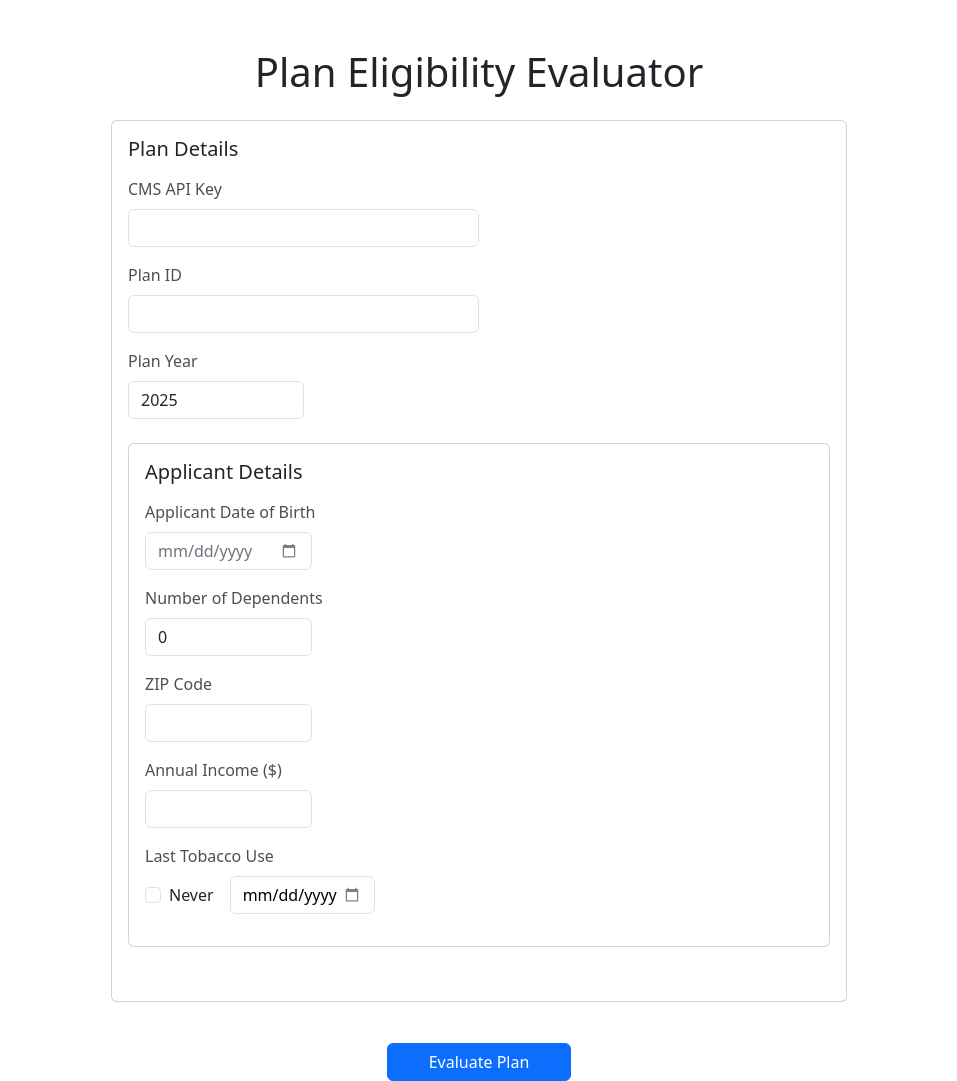
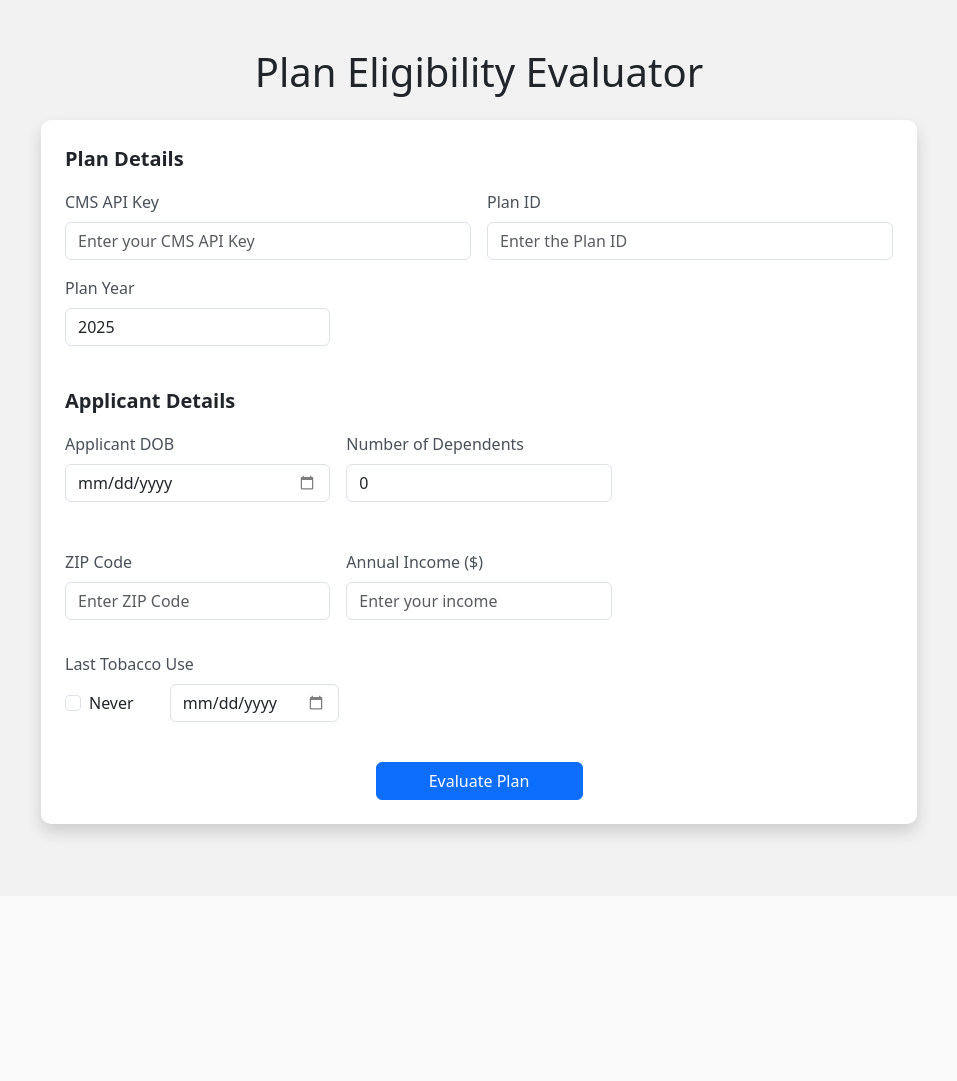
Before and after one commit to ronburnley/plan-eligibility-rules-python-v3, a Flask app: page / in a window 1280 px wide. Shown: the whole page, without its empty margins (161-1118 px from the left). After the commit the page ends 841 px from the top, so only its background shows below. Run offline with Flask 3, Linux system fonts and the light colour scheme.

Commit message:
changed UI layout

```diff
--- a/templates/index.html
+++ b/templates/index.html
@@ -1,62 +1,97 @@
 <!DOCTYPE html>
 <html lang="en">
 <head>
-    <meta charset="UTF-8">
-    <meta name="viewport" content="width=device-width, initial-scale=1.0">
+  <meta charset="UTF-8" />
+  <meta name="viewport" content="width=device-width, initial-scale=1.0"/>
   <title>Plan Eligibility Evaluator</title>
-    <link href="https://cdn.jsdelivr.net/npm/bootstrap@5.3.0/dist/css/bootstrap.min.css" rel="stylesheet">
+
+  <!-- Bootstrap CSS -->
+  <link
+    href="https://cdn.jsdelivr.net/npm/bootstrap@5.3.0/dist/css/bootstrap.min.css"
+    rel="stylesheet"
+  />
+
   <style>
-        .result-card {
-            display: none;
-            margin-top: 20px;
+    /* General Layout and Typography */
+    body {
+      background-color: #f2f2f2;
+      font-family: system-ui, -apple-system, BlinkMacSystemFont, "Segoe UI", Roboto, "Helvetica Neue", Arial, sans-serif;
     }
+    .container {
+      max-width: 900px;
+    }
+    .card {
+      border: none;
+      border-radius: 10px;
+    }
+    .card-body {
+      border-radius: 10px;
+    }
+    .form-label {
+      font-weight: 500;
+      color: #495057;
+    }
+    .form-control {
+      margin-bottom: 1rem;
+      border-radius: 6px;
+    }
+    .mb-4 {
+      margin-bottom: 1.5rem !important;
+    }
+
+    /* Section headings */
+    .section-title {
+      font-size: 1.25rem;
+      font-weight: 600;
+      color: #212529;
+      margin-bottom: 1rem;
+    }
+
+    /* Dependent sections */
+    .dependent-entry {
+      margin-bottom: 1rem;
+      padding: 1rem;
+      background: #fafafa;
+      border-radius: 6px;
+      box-shadow: inset 0 0 2px rgba(0, 0, 0, 0.05);
+    }
+    .dependent-label {
+      font-weight: 500;
+      margin-bottom: 0.5rem;
+      display: block;
+    }
+
+    /* Date placeholder styling (maintains gray placeholder, turns black on valid input) */
+    /* For all date inputs that don't have a value, display a pseudo-placeholder */
+    input[type="date"]::-webkit-datetime-edit:empty:before {
+    content: attr(data-placeholder);
+    color: #6c757d; /* placeholder color */
+    }
+
+    /* Keep the calendar icon slightly transparent */
+    input[type="date"]::-webkit-calendar-picker-indicator {
+    opacity: 0.5;
+    }
+
+    /* Turn the text black once a valid date is entered */
+    input[type="date"]:valid::-webkit-datetime-edit {
+    color: #000;
+    }
+
+    /* Loading Spinner */
     .loading {
       display: none;
       text-align: center;
       margin: 20px 0;
     }
-        .section-card {
-            background: #fff;
-            border: 1px solid #dee2e6;
-            border-radius: 0.375rem;
-            padding: 1.5rem;
-            margin-bottom: 1.5rem;
+
+    /* Eligibility results styling */
+    .result-card {
+      display: none;
+      border: none;
+      border-radius: 10px;
+      margin-top: 2rem;
     }
-        .section-title {
-            font-size: 1.1rem;
-            font-weight: 500;
-            margin-bottom: 1.5rem;
-            color: #212529;
-        }
-        .dependent-entry {
-            margin-bottom: 1rem;
-            padding: 1rem;
-            background: #f8f9fa;
-            border-radius: 0.375rem;
-        }
-        .dependent-label {
-            font-weight: 500;
-            color: #495057;
-            margin-bottom: 0.5rem;
-        }
-        .form-control {
-            margin-bottom: 1rem;
-        }
-        .form-label {
-            font-weight: 500;
-            color: #495057;
-        }
-        /* Add styles for date input placeholders */
-        input[type="date"]::-webkit-datetime-edit {
-            color: #6c757d;
-        }
-        input[type="date"]::-webkit-calendar-picker-indicator {
-            opacity: 0.5;
-        }
-        input[type="date"]:valid::-webkit-datetime-edit {
-            color: #000000;
-        }
-        /* Add styles for eligibility results */
     .eligibility-results {
       list-style-type: none;
       padding-left: 0;
@@ -67,11 +102,11 @@
       align-items: baseline;
       padding: 0.5rem 0;
       color: #495057;
-            line-height: 1.5;
+      line-height: 1.4;
     }
     .eligibility-item::before {
       content: "•";
-            font-size: 1.5em;
+      font-size: 1.2rem;
       color: #0d6efd;
       margin-right: 0.75rem;
       line-height: 1;
@@ -83,42 +118,73 @@
     }
   </style>
 </head>
+
 <body>
   <div class="container py-5">
     <h1 class="text-center mb-4">Plan Eligibility Evaluator</h1>
 
-        <div class="row justify-content-center">
-            <div class="col-md-8">
-                <div class="card mb-4">
-                    <div class="card-body">
-                        <h5 class="card-title mb-3">Plan Details</h5>
+    <!-- Card: Main Form -->
+    <div class="card shadow mb-4">
+      <div class="card-body p-4">
         <form id="evaluationForm">
-                            <div class="mb-3">
+          <!-- Plan Details Section -->
+          <div>
+            <div class="section-title">Plan Details</div>
+            <div class="row g-3">
+              <div class="col-md-6">
                 <label for="apiKey" class="form-label">CMS API Key</label>
-                                <input type="password" class="form-control w-50" id="apiKey" required>
+                <input
+                  type="password"
+                  class="form-control"
+                  id="apiKey"
+                  placeholder="Enter your CMS API Key"
+                  required
+                />
               </div>
-                            <div class="mb-3">
+              <div class="col-md-6">
                 <label for="planId" class="form-label">Plan ID</label>
-                                <input type="text" class="form-control w-50" id="planId" required>
+                <input
+                  type="text"
+                  class="form-control"
+                  id="planId"
+                  placeholder="Enter the Plan ID"
+                  required
+                />
               </div>
-                            <div class="mb-3">
-                                <label for="year" class="form-label">Plan Year</label>
-                                <input type="number" class="form-control w-25" id="year" required
-                                       min="2020" max="2030" value="2025">
             </div>
 
-                            <div class="card mt-4">
-                                <div class="card-body">
-                                    <h5 class="card-title mb-3">Applicant Details</h5>
-
-                                    <div class="mb-3">
-                                        <label for="applicantDob" class="form-label">Applicant Date of Birth</label>
-                                        <input type="date" class="form-control w-25" id="applicantDob" required>
+            <div class="row g-3">
+              <div class="col-md-4">
+                <label for="year" class="form-label">Plan Year</label>
+                <input
+                  type="number"
+                  class="form-control"
+                  id="year"
+                  required
+                  min="2020"
+                  max="2030"
+                  value="2025"
+                />
+              </div>
+            </div>
           </div>
 
-                                    <div class="mb-3">
+          <!-- Applicant Details Section -->
+          <div class="mt-4">
+            <div class="section-title">Applicant Details</div>
+            <div class="row g-3">
+              <div class="col-md-4">
+                <label for="applicantDob" class="form-label">Applicant DOB</label>
+                <input
+                  type="date"
+                  class="form-control"
+                  id="applicantDob"
+                  required
+                />
+              </div>
+              <div class="col-md-4">
                 <label for="dependentCount" class="form-label">Number of Dependents</label>
-                                        <select class="form-control w-25" id="dependentCount" required>
+                <select class="form-control" id="dependentCount" required>
                   <option value="0">0</option>
                   <option value="1">1</option>
                   <option value="2">2</option>
@@ -127,41 +193,70 @@
                   <option value="5">5</option>
                 </select>
               </div>
-
-                                    <div id="dependentsContainer">
-                                        <!-- Dependent rows will be dynamically added here -->
             </div>
 
-                                    <div class="mb-3">
-                                        <label for="zipCode" class="form-label">ZIP Code</label>
-                                        <input type="text" class="form-control w-25" id="zipCode" required
-                                               pattern="[0-9]{5}"
+            <div class="mt-3" id="dependentsContainer">
+              <!-- Dependent rows will appear here dynamically -->
             </div>
 
-                                    <div class="mb-3">
+            <div class="row g-3 mt-2">
+              <div class="col-md-4">
+                <label for="zipCode" class="form-label">ZIP Code</label>
+                <input
+                  type="text"
+                  class="form-control"
+                  id="zipCode"
+                  required
+                  pattern="[0-9]{5}"
+                  placeholder="Enter ZIP Code"
+                />
+              </div>
+              <div class="col-md-4">
                 <label for="income" class="form-label">Annual Income ($)</label>
-                                        <input type="number" class="form-control w-25" id="income" required
-                                               min="0" step="1000">
+                <input
+                  type="number"
+                  class="form-control"
+                  id="income"
+                  required
+                  min="0"
+                  step="1000"
+                  placeholder="Enter your income"
+                />
+              </div>
             </div>
 
-                                    <div class="mb-3">
-                                        <label class="form-label">Last Tobacco Use</label>
-                                        <div class="d-flex align-items-center gap-3">
-                                            <div class="form-check mb-0">
-                                                <input type="checkbox" class="form-check-input" id="neverUsedTobacco">
+            <div class="mt-3">
+              <label class="form-label d-block">Last Tobacco Use</label>
+              <div class="form-check form-check-inline mb-3">
+                <input
+                  type="checkbox"
+                  class="form-check-input"
+                  id="neverUsedTobacco"
+                />
                 <label class="form-check-label" for="neverUsedTobacco">Never</label>
               </div>
-                                            <div id="lastTobaccoUseContainer" class="flex-grow-1">
-                                                <input type="date" class="form-control w-25 mb-0" id="lastTobaccoUse">
+              <div id="lastTobaccoUseContainer" class="d-inline-block ms-3">
+                <input
+                    type="date"
+                    class="form-control"
+                    id="lastTobaccoUse"
+                    data-placeholder="Select date"
+                    required
+                />
               </div>
             </div>
           </div>
-                                </div>
+
+          <div class="mt-4">
+            <button type="submit" class="btn btn-primary w-25 mx-auto d-block">
+              Evaluate Plan
+            </button>
           </div>
         </form>
       </div>
     </div>
 
+    <!-- Loading Spinner -->
     <div class="loading">
       <div class="spinner-border text-primary" role="status">
         <span class="visually-hidden">Loading...</span>
@@ -169,35 +264,43 @@
       <p class="mt-2">Evaluating plan eligibility...</p>
     </div>
 
-                <div class="d-flex justify-content-center position-relative" style="top: 5rem;">
-                    <button type="submit" class="btn btn-primary w-25" form="evaluationForm">Evaluate Plan</button>
-                </div>
-
-                <div class="card result-card">
-                    <div class="card-body">
-                        <h5 class="card-title">Eligibility Results</h5>
-                        <div id="results" class="mt-3"></div>
-                    </div>
-                </div>
+    <!-- Results Card -->
+    <div class="card shadow result-card">
+      <div class="card-body p-4">
+        <div class="section-title mb-3">Eligibility Results</div>
+        <div id="results"></div>
       </div>
     </div>
   </div>
 
-    <script src="https://cdn.jsdelivr.net/npm/bootstrap@5.3.0/dist/js/bootstrap.bundle.min.js"></script>
+  <!-- Bootstrap Bundle with Popper -->
+  <script
+    src="https://cdn.jsdelivr.net/npm/bootstrap@5.3.0/dist/js/bootstrap.bundle.min.js"
+  ></script>
+
   <script>
-        // Function to create a dependent row
+    // Generate dependent rows
     function createDependentRow(index) {
       return `
         <div class="dependent-entry">
-                    <div class="dependent-label">Dependent ${index}</div>
-                    <div class="row">
+          <span class="dependent-label">Dependent ${index}</span>
+          <div class="row g-3">
             <div class="col-md-6">
               <label for="dependent${index}Dob" class="form-label">Date of Birth</label>
-                            <input type="date" class="form-control" id="dependent${index}Dob" required>
+              <input
+                type="date"
+                class="form-control"
+                id="dependent${index}Dob"
+                required
+              />
             </div>
             <div class="col-md-6">
-                            <label for="dependent${index}Relationship" class="form-label">Relationship Type</label>
-                            <select class="form-control" id="dependent${index}Relationship" required>
+              <label for="dependent${index}Relationship" class="form-label">Relationship</label>
+              <select
+                class="form-control"
+                id="dependent${index}Relationship"
+                required
+              >
                 <option value="spouse">Spouse</option>
                 <option value="child">Child</option>
                 <option value="life_partner">Life Partner</option>
@@ -211,18 +314,16 @@
       `;
     }
 
-        // Handle dependent count changes
     document.getElementById('dependentCount').addEventListener('change', function(e) {
       const container = document.getElementById('dependentsContainer');
       const count = parseInt(e.target.value);
-
       container.innerHTML = '';
       for (let i = 1; i <= count; i++) {
         container.innerHTML += createDependentRow(i);
       }
     });
 
-        // Handle form submission
+    // Form submission
     document.getElementById('evaluationForm').addEventListener('submit', async (e) => {
       e.preventDefault();
 
@@ -233,7 +334,7 @@
       loading.style.display = 'block';
       resultCard.style.display = 'none';
 
-            // Gather dependent information
+      // Build dependents array
       const dependentCount = parseInt(document.getElementById('dependentCount').value);
       const dependents = [];
       for (let i = 1; i <= dependentCount; i++) {
@@ -258,7 +359,9 @@
             income: parseFloat(document.getElementById('income').value),
             dependents: dependents,
             never_used_tobacco: document.getElementById('neverUsedTobacco').checked,
-                        last_tobacco_use: document.getElementById('neverUsedTobacco').checked ? null : document.getElementById('lastTobaccoUse').value
+            last_tobacco_use: document.getElementById('neverUsedTobacco').checked
+              ? null
+              : document.getElementById('lastTobaccoUse').value
           })
         });
 
@@ -268,13 +371,10 @@
           loading.style.display = 'none';
           resultCard.style.display = 'block';
 
-                    // Display the results
+          // Build result items
           const criteriaHtml = result.criteria.map((criterion, index) => {
-                        // Remove asterisks and leading/trailing whitespace
             const cleanCriterion = criterion.replace(/^\s*\*\s*/, '').trim();
-
             if (index === 0) {
-                            // For the first item (Eligibility Status), split and format with proper spacing
               const [label, status] = cleanCriterion.split(':');
               return `<div class="eligibility-item">${label}: <strong>${status.trim()}</strong></div>`;
             }
@@ -297,7 +397,7 @@
       }
     });
 
-        // Handle never used tobacco checkbox
+    // Tobacco usage toggle
     document.getElementById('neverUsedTobacco').addEventListener('change', function(e) {
       const lastTobaccoUseInput = document.getElementById('lastTobaccoUse');
       lastTobaccoUseInput.disabled = e.target.checked;
```
Lines whose indentation alone changed are shown as unchanged.
